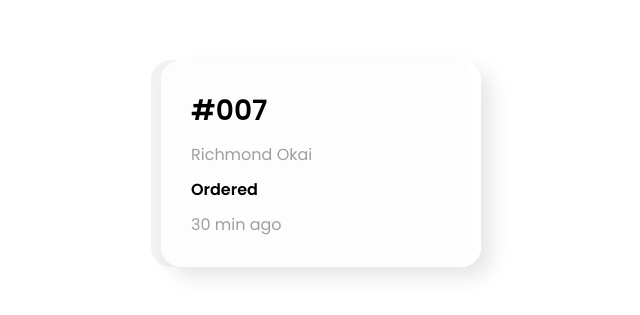
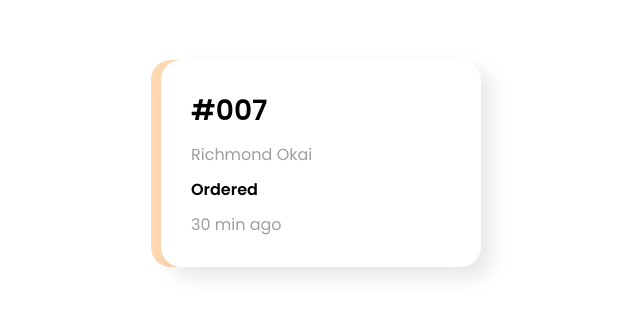
Before and after one commit to richmondokai/CSS-Box-model, a plain HTML site: page index.html in a window 1280 px wide. Shown: the part 237-552 px from the top of the page, without its empty margins (319-959 px from the left). Drawn offline with Linux system fonts and the light colour scheme.

Commit message:
box model

```diff
--- a/index.html
+++ b/index.html
@@ -19,7 +19,7 @@
             width: 320px;
             padding: 30px;
             border-radius: 20px;
-            background: #ffffffdc;
+            background: #ffffff;
             box-shadow: 10px 10px 20px rgba(0, 0, 0, 0.1);
             box-sizing: border-box;
             display: flex;
@@ -35,7 +35,7 @@
             width: 100%;
             height: 100%;
             border-radius: 20px;
-            background: rgba(0, 0, 0, 0.05);
+            background: rgba(255, 179, 108, 0.53);
             transform: translateX(-10px);
             z-index: -1;
         }
```
